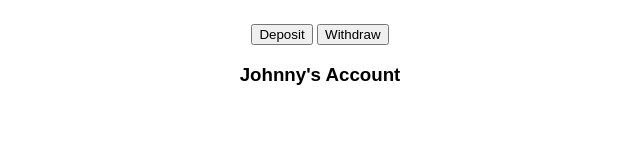
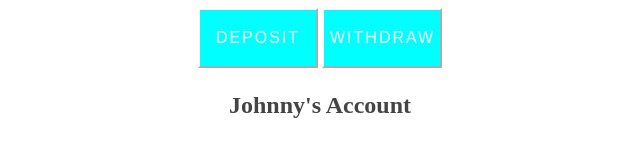
Before and after one commit to johnny1864/assignment08, a plain HTML site: page beginning/bankaccount/index.html in a window 1280 px wide. Shown: the whole page, without its empty margins (320-960 px from the left). Drawn offline with Linux system fonts and the light colour scheme; files that its build step writes are made by us from their sources.

Commit message:
completed slideshow

```diff
--- /dev/null
+++ b/beginning/bankaccount/css/styles.css
@@ -0,0 +1,24 @@
+#app{
+    width: 500px;
+    margin: 0 auto;
+    text-align: center;
+    font-family: arial sans-serif;
+}
+
+button{
+    width: 120px;
+    height: 60px;
+    cursor: pointer;
+    background-color: #00ffff;
+    border-color: #fff;
+    box-shadow: none;
+    color: #fff;
+    text-transform: uppercase;
+    font-size: 1em;
+    letter-spacing: 2px;
+}
+
+h3{
+    font-size: 1.5em;
+    color: #444;
+}
```
Also changed, not shown: beginning/slideshow/index.html (+1 -1 lines), beginning/slideshow/js/slideshow.js (+14 -4 lines), 1 other file.
